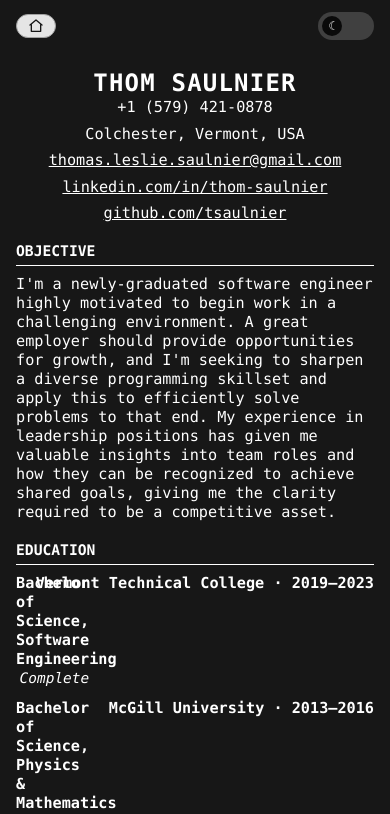
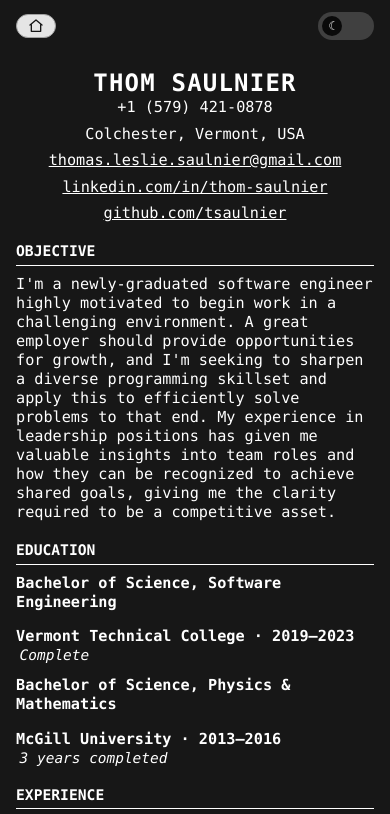
Before and after one commit to tsaulnier/software-portfolio, a Next.js app: page /resume in a window 390 px wide. Shown: the top 814 px of the page. Built offline with nearby package versions, Linux system fonts and the light colour scheme.

Commit message:
resume date alignment fix on mobile

```diff
--- a/app/resume/styles/Resume.module.css
+++ b/app/resume/styles/Resume.module.css
@@ -152,8 +152,13 @@
   }
 }
 
-@media (min-width: 640px) {
+@media (max-width: 640px) {
+  .entryHeader {
+    grid-template-columns: 1fr;
+  }
+
   .entryRight {
-    white-space: nowrap;
+    justify-self: start;
+    margin-top: 0.25em;
   }
 }
```
